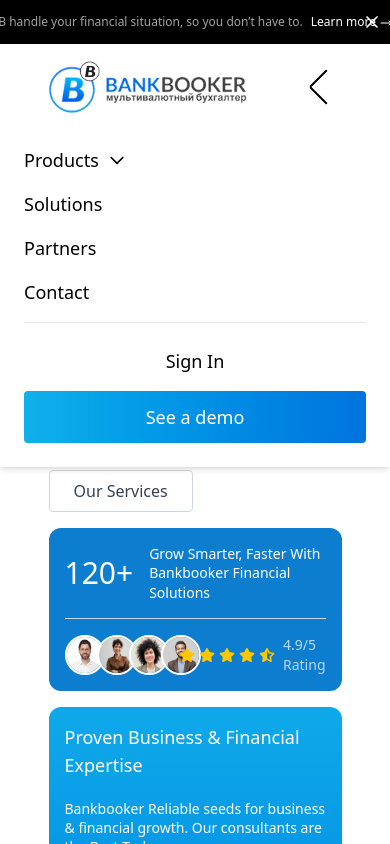
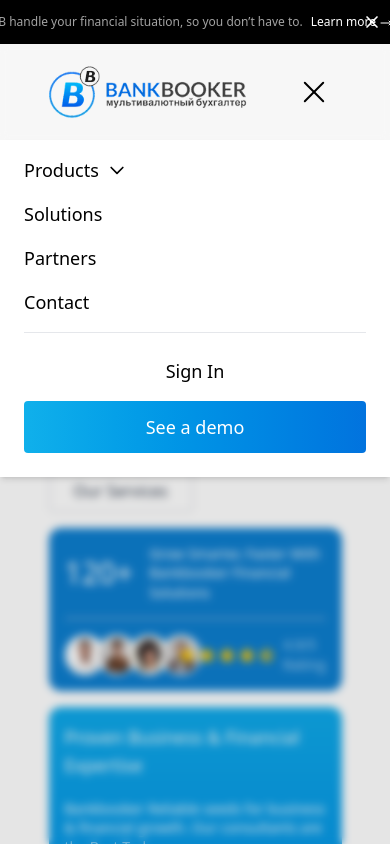
Before and after one commit to vnrnesia/bankbooker1, a Next.js app: page / in a window 390 px wide. Both pictures are taken after a click on the button 321 px from the left and 87 px from the top of the page. Shown: the top 844 px of the page. Built offline with nearby package versions, Linux system fonts and the light colour scheme.

Commit message:
navbar edited

```diff
--- a/app/_components/Layout/Navbar/Navbar.tsx
+++ b/app/_components/Layout/Navbar/Navbar.tsx
@@ -11,19 +11,17 @@
   const [bannerOpen, setBannerOpen] = useState(true);
   const [mobileMenuOpen, setMobileMenuOpen] = useState(false);
   const [mobileProductsOpen, setMobileProductsOpen] = useState(false);
+  const [desktopProductsOpen, setDesktopProductsOpen] = useState(false);
 
-  // Hamburger menü aç/kapa
   const toggleMobileMenu = () => {
     setMobileMenuOpen((v) => !v);
     if (mobileProductsOpen) setMobileProductsOpen(false);
   };
 
-  // Mobil ürünler dropdown aç/kapa
   const toggleMobileProducts = () => {
     setMobileProductsOpen((v) => !v);
   };
 
-  // Mobil menü açıkken scroll engellemek için
   useEffect(() => {
     if (mobileMenuOpen) {
       document.body.style.overflow = "hidden";
@@ -37,13 +35,15 @@
     <>
       {bannerOpen && <Banner onClose={() => setBannerOpen(false)} />}
 
+      {(mobileMenuOpen || mobileProductsOpen || desktopProductsOpen) && (
+        <div className="fixed top-0 left-0 w-full h-full bg-black/10 backdrop-blur-xs z-40" />
+      )}
+
       <nav
-        className={`fixed w-full bg-white/70 backdrop-blur-xs shadow-sm z-50 transition-all duration-300 ease-in-out ${
-          bannerOpen ? "top-11" : "top-0"
+        className={`fixed w-full bg-white/70 backdrop-blur-xs shadow-sm z-50 transition-all duration-300 ease-in-out ${bannerOpen ? "top-11" : "top-0"
           }`}
       >
         <div className="mx-auto max-w-10/12 flex items-center justify-between p-4">
-          {/* Logo */}
           <div className="flex items-center">
             <Link href="/">
               <Image
@@ -56,9 +56,14 @@
             </Link>
           </div>
 
-          {/* Masaüstü Menü */}
+          {/* Desktop Menu */}
           <div className="hidden md:flex space-x-8 items-center">
+            <div
+              onMouseEnter={() => setDesktopProductsOpen(true)}
+              onMouseLeave={() => setDesktopProductsOpen(false)}
+            >
               <ProductsDropdown bannerOpen={bannerOpen} />
+            </div>
             <Link href="/solutions" className="text-black font-medium">
               Solutions
             </Link>
@@ -70,7 +75,7 @@
             </Link>
           </div>
 
-          {/* Masaüstü Sağ Butonlar */}
+          {/* Desktop Right Buttons */}
           <div className="hidden md:flex space-x-4 items-center">
             <a href="#" className="text-black my-auto font-medium">
               Sign In
@@ -83,51 +88,41 @@
             </a>
           </div>
 
-          {/* Hamburger Menü Butonu (mobil) */}
+          {/* Hamburger Menu Button */}
           <button
             aria-label="Toggle menu"
-            className="md:hidden flex flex-col justify-center items-center w-10 h-10 space-y-1 focus:outline-none z-50"
+            className="md:hidden flex flex-col justify-center items-center w-14 h-16 space-y-1 overflow-hidden focus:outline-none z-50"
             onClick={toggleMobileMenu}
           >
             <span
-              className={`block h-0.5 w-6 bg-black rounded transform transition duration-300 ease-in-out origin-left ${
-                mobileMenuOpen ? "rotate-45 translate-y-1.5" : ""
+              className={`block h-0.5 w-7 bg-black rounded transform transition duration-300 ease-in-out origin-center ${mobileMenuOpen ? "rotate-45 translate-y-[6px]" : ""
                 }`}
             ></span>
             <span
-              className={`block h-0.5 w-6 bg-black rounded transition duration-300 ease-in-out ${
-                mobileMenuOpen ? "opacity-0" : "opacity-100"
+              className={`block h-0.5 w-7 bg-black rounded transition duration-300 ease-in-out ${mobileMenuOpen ? "opacity-0" : "opacity-100"
                 }`}
             ></span>
             <span
-              className={`block h-0.5 w-6 bg-black rounded transform transition duration-300 ease-in-out origin-left ${
-                mobileMenuOpen ? "-rotate-45 -translate-y-1.5" : ""
+              className={`block h-0.5 w-7 bg-black rounded transform transition duration-300 ease-in-out origin-center ${mobileMenuOpen ? "-rotate-45 -translate-y-[6px]" : ""
                 }`}
             ></span>
           </button>
         </div>
 
-        {/* Mobil Menü Yukarıdan Kayarak Açılan (içeriğe göre yükseklik) */}
-        <div
-          className={`absolute left-0 w-full bg-white shadow-md z-40 origin-top transition-transform duration-300 ease-in-out md:hidden ${
-            mobileMenuOpen ? "scale-y-100" : "scale-y-0"
-          }`}
-          style={{ transformOrigin: "top" }}
-        >
+        {/* Mobil Menü */}
+        {mobileMenuOpen && (
+          <div className="absolute left-0 w-full bg-white shadow-md z-40 md:hidden">
             <div className="pt-4 pb-6 space-y-6">
-            {/* Mobil Menü Linkleri */}
               <nav className="flex flex-col space-y-4 font-medium text-lg px-6">
-              {/* Products - açılır menü */}
                 <button
                   onClick={toggleMobileProducts}
-                className="flex items-center  w-full text-left"
+                  className="flex items-center w-full text-left"
                   aria-expanded={mobileProductsOpen}
                   aria-controls="mobile-products-menu"
                 >
                   Products
                   <svg
-                  className={`w-5 h-5 ml-2 transition-transform duration-300 ${
-                    mobileProductsOpen ? "rotate-180" : ""
+                    className={`w-5 h-5 ml-2 transition-transform duration-300 ${mobileProductsOpen ? "rotate-180" : ""
                       }`}
                     fill="none"
                     stroke="currentColor"
@@ -153,7 +148,6 @@
                   </div>
                 )}
 
-              {/* Diğer menü linkleri */}
                 <Link
                   href="/solutions"
                   className="block text-black hover:text-blue-600"
@@ -176,7 +170,6 @@
                   Contact
                 </Link>
 
-              {/* Alt kısım butonları */}
                 <div className="pt-6 space-y-4 border-t border-gray-200">
                   <a
                     href="#"
@@ -196,6 +189,7 @@
               </nav>
             </div>
           </div>
+        )}
       </nav>
     </>
   );
```
Also changed, not shown: app/_components/Layout/Navbar/ProductsDropdown.tsx (+45 -25 lines). Lines whose indentation alone changed are shown as unchanged.
